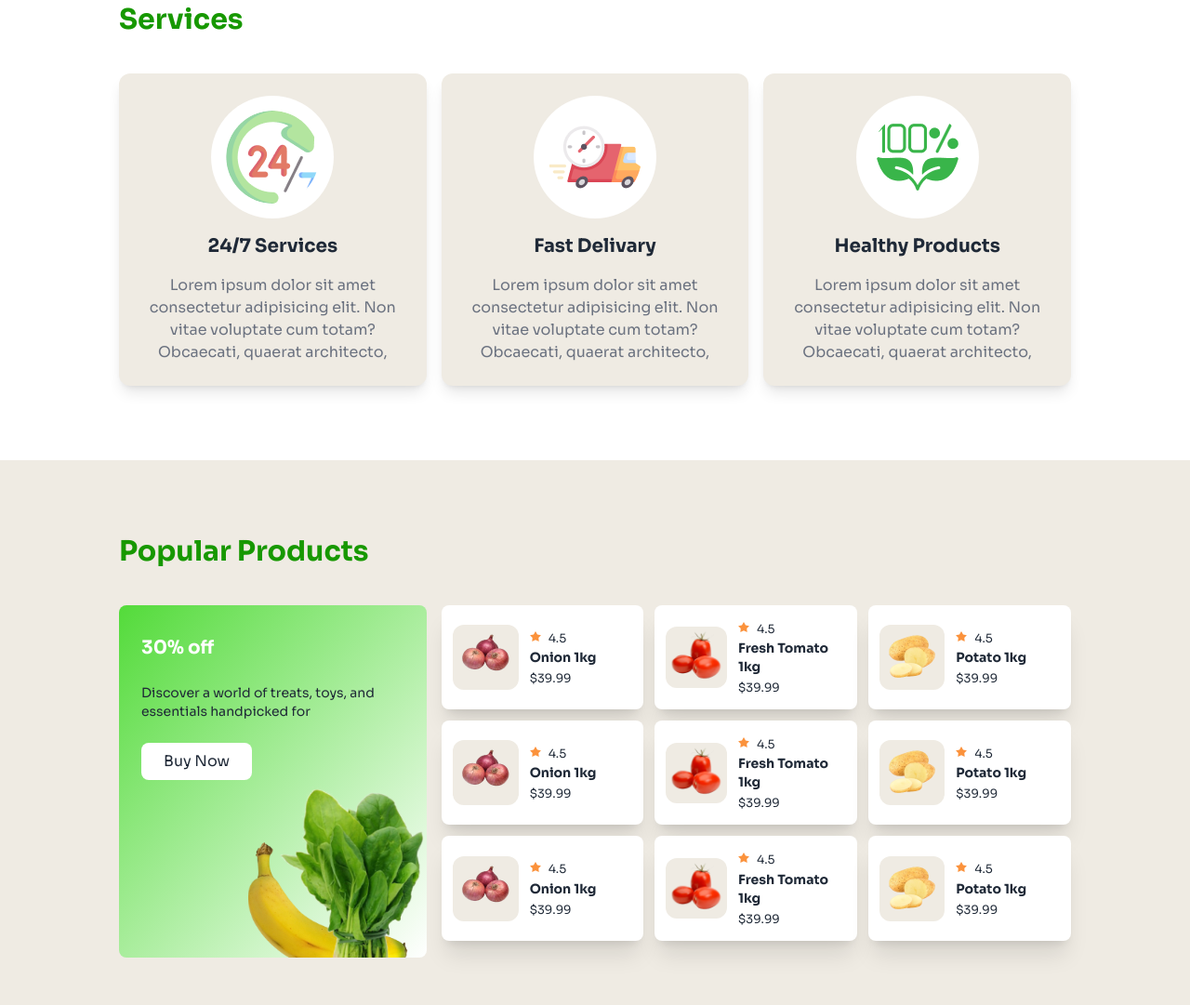
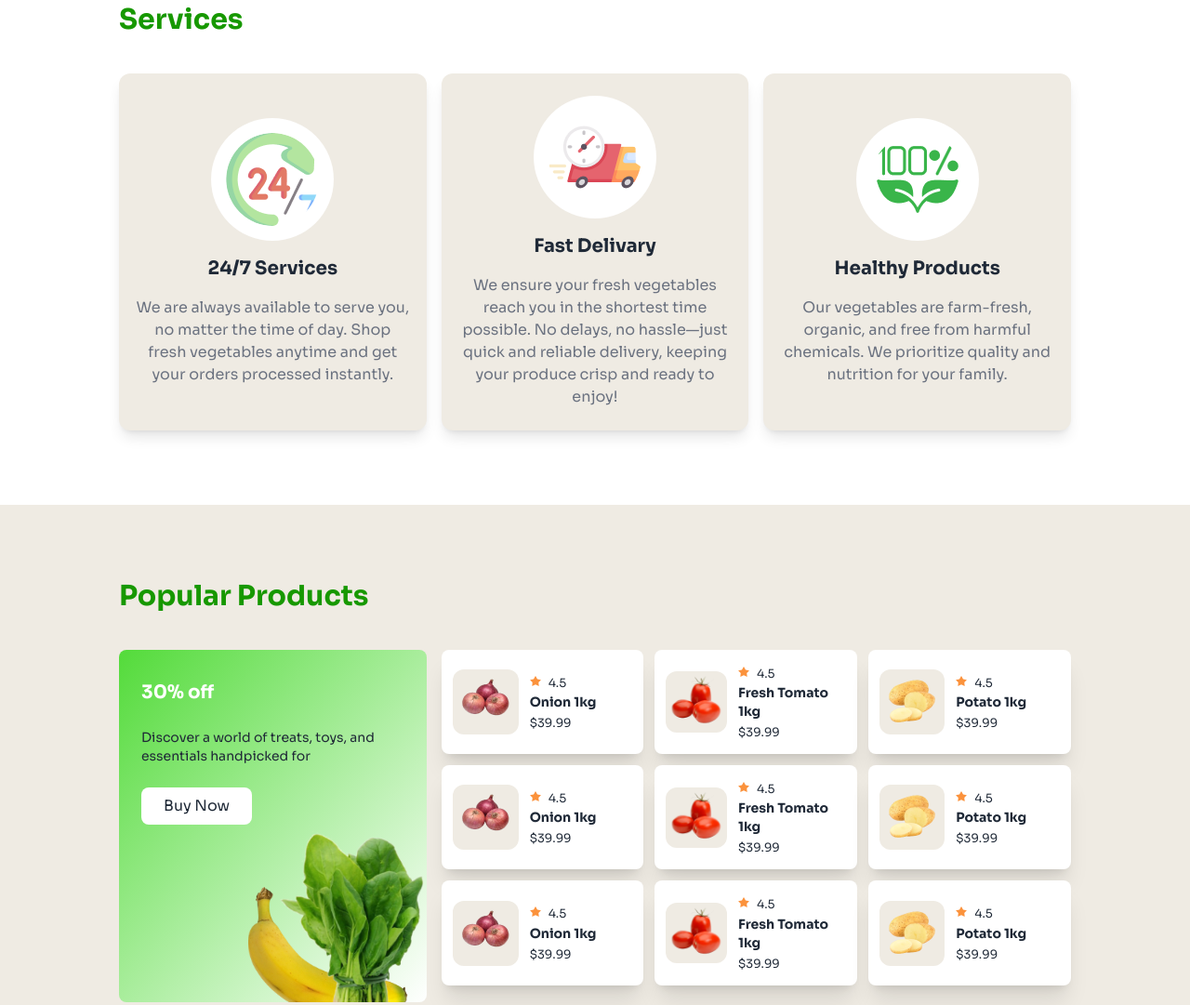
Before and after one commit to farad-alam/Nature-s-Platter, a website: page index.html in a window 1280 px wide. Shown: the part 1177-2258 px from the top of the page at 93% size. Drawn offline with Linux system fonts and the light colour scheme.

Commit message:
dummy text updated

```diff
--- a/index.html
+++ b/index.html
@@ -158,8 +158,9 @@
               />
               <h3 class="text-xl font-bold">24/7 Services</h3>
               <p class="text-center text-gray-500">
-                Lorem ipsum dolor sit amet consectetur adipisicing elit. Non
-                vitae voluptate cum totam? Obcaecati, quaerat architecto,
+                We are always available to serve you, no matter the time of day.
+                Shop fresh vegetables anytime and get your orders processed
+                instantly.
               </p>
             </div>
             <!-- Card Two -->
@@ -174,8 +175,9 @@
               />
               <h3 class="text-xl font-bold">Fast Delivary</h3>
               <p class="text-center text-gray-500">
-                Lorem ipsum dolor sit amet consectetur adipisicing elit. Non
-                vitae voluptate cum totam? Obcaecati, quaerat architecto,
+                We ensure your fresh vegetables reach you in the shortest time
+                possible. No delays, no hassle—just quick and reliable delivery,
+                keeping your produce crisp and ready to enjoy!
               </p>
             </div>
             <!-- Card Three -->
@@ -190,8 +192,8 @@
               />
               <h3 class="text-xl font-bold">Healthy Products</h3>
               <p class="text-center text-gray-500">
-                Lorem ipsum dolor sit amet consectetur adipisicing elit. Non
-                vitae voluptate cum totam? Obcaecati, quaerat architecto,
+                Our vegetables are farm-fresh, organic, and free from harmful
+                chemicals. We prioritize quality and nutrition for your family.
               </p>
             </div>
           </div>
@@ -527,7 +529,7 @@
         id="footer-top"
         class="absolute -top-[35%] left-[10%] w-10/12 md:w-4/5 mx-auto"
       >
-      <!-- Main Card -->
+        <!-- Main Card -->
         <div
           class="grid grid-cols-1 md:grid-cols-2 gap-5 p-4 py-6 md:p-8 items-center bg-secondary-bg shadow-xl rounded-xl w-full"
         >
@@ -538,14 +540,24 @@
               alt="Movie"
             />
           </div>
-          <div id="card-content" class="space-y-3 md:space-y-6 text-center md:text-start">
-            <h2 class="text-xl md:text-3xl font-bold text-brand-primary md:text-black">Get Grocery News!</h2>
+          <div
+            id="card-content"
+            class="space-y-3 md:space-y-6 text-center md:text-start"
+          >
+            <h2
+              class="text-xl md:text-3xl font-bold text-brand-primary md:text-black"
+            >
+              Get Grocery News!
+            </h2>
             <p class="text-sm md:text-lg text-center md:text-start">
               Exclusive training tips, ticks, product deals and more.
             </p>
-            <form action="" class="flex flex-col items-center md:items-start gap-3 md:gap-6">
+            <form
+              action=""
+              class="flex flex-col items-center md:items-start gap-3 md:gap-6"
+            >
               <input
-                class="input-md  input-bordered input-success rounded-lg w-full md:w-10/12 placeholder:text-sm placeholder:text-brand-primary"
+                class="input-md input-bordered input-success rounded-lg w-full md:w-10/12 placeholder:text-sm placeholder:text-brand-primary"
                 type="email"
                 name="email"
                 id="email"
@@ -575,7 +587,7 @@
           <a class="link link-hover">Contact Us</a>
         </nav>
         <!-- Column Three -->
-        <nav class="justify-self-start md:justify-self-center">
+        <nav class="justify-self-start md:justify-self-end">
           <h6 class="text-sm mb-3">Follow Us</h6>
           <div class="grid grid-flow-col gap-8">
             <a>
```
Also changed, not shown: src/output.css.
